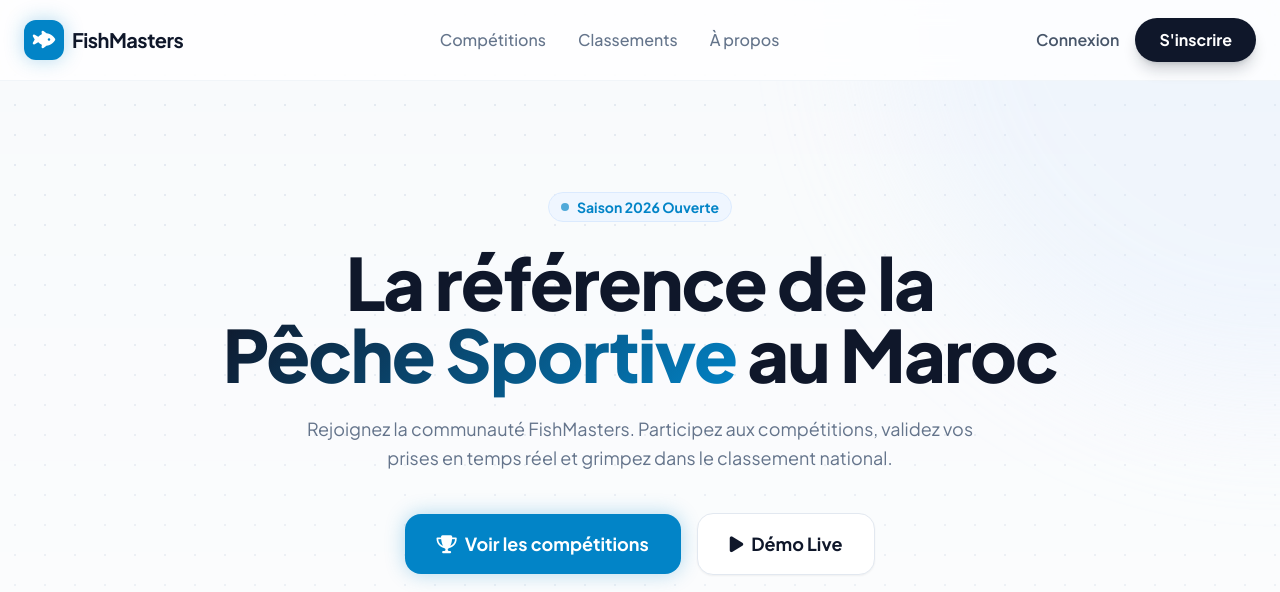
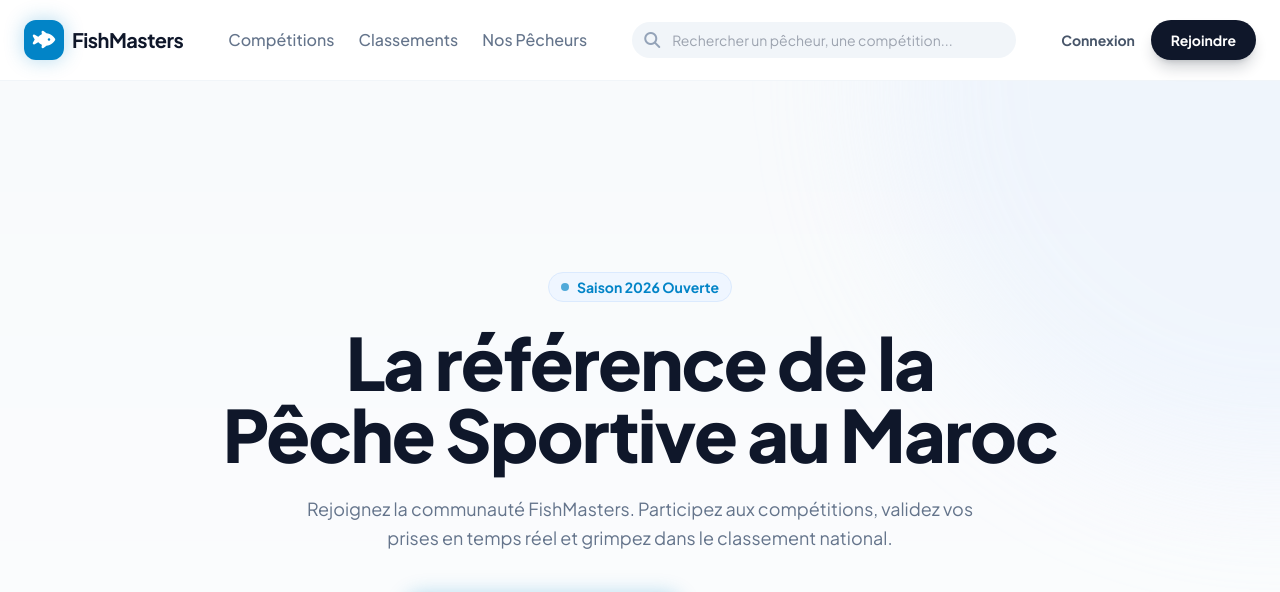
Before and after one commit to ilyas-doughmi/FishMasters, a PHP site: page / in a window 1280 px wide. Shown: the top 592 px of the page. Run offline with PHP 8.4, Linux system fonts and the light colour scheme; some libraries are stand-ins or nearby versions.

Commit message:
ui(layout): enhance header with dynamic session logic and advanced search bar

```diff
--- a/app/views/layout/header.php
+++ b/app/views/layout/header.php
@@ -6,7 +6,6 @@
     <title>FishMasters | L'Élite de la Pêche Sportive</title>
 
     <script src="https://cdn.tailwindcss.com"></script>
-
     <link rel="preconnect" href="https://fonts.googleapis.com">
     <link href="https://fonts.googleapis.com/css2?family=Plus+Jakarta+Sans:wght@300;400;500;600;700;800&display=swap" rel="stylesheet">
     <link rel="stylesheet" href="https://cdnjs.cloudflare.com/ajax/libs/font-awesome/6.4.0/css/all.min.css">
@@ -14,9 +13,7 @@
     <script>
         tailwind.config = {
             theme: {
-                fontFamily: {
-                    sans: ['Plus Jakarta Sans', 'sans-serif'],
-                },
+                fontFamily: { sans: ['Plus Jakarta Sans', 'sans-serif'] },
                 extend: {
                     colors: {
                         primary: '#0284c7',
@@ -25,63 +22,55 @@
                         subtle: '#f8fafc',
                     },
                     boxShadow: {
-                        'soft': '0 20px 40px -15px rgba(0, 0, 0, 0.05)',
                         'glow': '0 0 20px rgba(2, 132, 199, 0.3)',
                     }
                 }
             }
         }
     </script>
-
-    <style>
-        .grid-pattern {
-            background-image: radial-gradient(#e2e8f0 1px, transparent 1px);
-            background-size: 30px 30px;
-        }
-
-        .text-gradient {
-            background: linear-gradient(135deg, #0f172a 0%, #0284c7 100%);
-            -webkit-background-clip: text;
-            -webkit-text-fill-color: transparent;
-        }
-
-        .fade-in-up {
-            animation: fadeInUp 0.8s ease-out forwards;
-            opacity: 0;
-            transform: translateY(20px);
-        }
-
-        @keyframes fadeInUp {
-            to { opacity: 1; transform: translateY(0); }
-        }
-
-        .delay-100 { animation-delay: 0.1s; }
-        .delay-200 { animation-delay: 0.2s; }
-        .delay-300 { animation-delay: 0.3s; }
-    </style>
 </head>
 <body class="bg-surface text-secondary antialiased overflow-x-hidden">
 
-    <nav class="fixed w-full z-50 bg-surface/80 backdrop-blur-md border-b border-slate-100 transition-all duration-300">
-        <div class="max-w-7xl mx-auto px-6 h-20 flex items-center justify-between">
-            <div class="flex items-center gap-2">
+    <nav class="fixed w-full z-50 bg-surface/90 backdrop-blur-md border-b border-slate-100 transition-all duration-300">
+        <div class="max-w-7xl mx-auto px-6 h-20 flex items-center justify-between gap-8">
+
+            <a href="/fishmasters/" class="flex items-center gap-2 shrink-0">
                 <div class="w-10 h-10 bg-primary rounded-xl flex items-center justify-center text-white shadow-glow">
                     <i class="fa-solid fa-fish-fins text-xl"></i>
                 </div>
-                <span class="font-bold text-xl tracking-tight text-secondary">FishMasters</span>
+                <span class="font-bold text-xl tracking-tight text-secondary hidden sm:block">FishMasters</span>
+            </a>
+
+            <div class="hidden md:flex items-center gap-6 font-medium text-slate-500 text-sm lg:text-base">
+                <a href="/fishmasters/home/competitions" class="hover:text-primary transition-colors">Compétitions</a>
+                <a href="/fishmasters/home/rankings" class="hover:text-primary transition-colors">Classements</a>
+                <a href="/fishmasters/home/fishers" class="hover:text-primary transition-colors">Nos Pêcheurs</a>
             </div>
 
-            <div class="hidden md:flex items-center gap-8 font-medium text-slate-500">
-                <a href="#" class="hover:text-primary transition-colors">Compétitions</a>
-                <a href="#" class="hover:text-primary transition-colors">Classements</a>
-                <a href="#" class="hover:text-primary transition-colors">À propos</a>
+            <div class="hidden lg:flex flex-1 max-w-sm relative group">
+                <i class="fa-solid fa-search absolute left-3 top-1/2 -translate-y-1/2 text-slate-400 group-focus-within:text-primary"></i>
+                <input type="text" placeholder="Rechercher un pêcheur, une compétition..."
+                       class="w-full pl-10 pr-4 py-2 rounded-full bg-slate-100 border-none focus:ring-2 focus:ring-primary/20 focus:bg-white transition-all text-sm outline-none">
             </div>
 
-            <div class="flex items-center gap-4">
-                <a href="/fishmasters/auth/login" class="hidden md:block font-semibold text-slate-600 hover:text-primary">Connexion</a>
-                <a href="/fishmasters/auth/register" class="bg-secondary hover:bg-slate-800 text-white px-6 py-2.5 rounded-full font-bold transition-all transform hover:scale-105 shadow-lg shadow-slate-900/20">
-                    S'inscrire
-                </a>
+            <div class="flex items-center gap-4 shrink-0">
+                <?php if (isset($_SESSION['user'])): ?>
+                    <?php
+                        $dashboardLink = $_SESSION['user']['role'] === 'admin' ? '/fishmasters/admin/index' : '/fishmasters/fisher/index';
+                    ?>
+                    <a href="<?= $dashboardLink ?>" class="flex items-center gap-2 bg-blue-50 text-primary px-4 py-2 rounded-full font-bold text-sm hover:bg-blue-100 transition-colors">
+                        <i class="fa-solid fa-gauge"></i> Mon Espace
+                    </a>
+                <?php else: ?>
+                    <a href="/fishmasters/auth/login" class="hidden md:block font-bold text-slate-600 hover:text-primary text-sm">Connexion</a>
+                    <a href="/fishmasters/auth/register" class="bg-secondary hover:bg-slate-800 text-white px-5 py-2.5 rounded-full font-bold text-sm transition-all transform hover:scale-105 shadow-lg shadow-slate-900/20">
+                        Rejoindre
+                    </a>
+                <?php endif; ?>
+
+                <button class="md:hidden text-2xl text-secondary"><i class="fa-solid fa-bars"></i></button>
             </div>
         </div>
     </nav>
+
+    <div class="h-20"></div>
```
